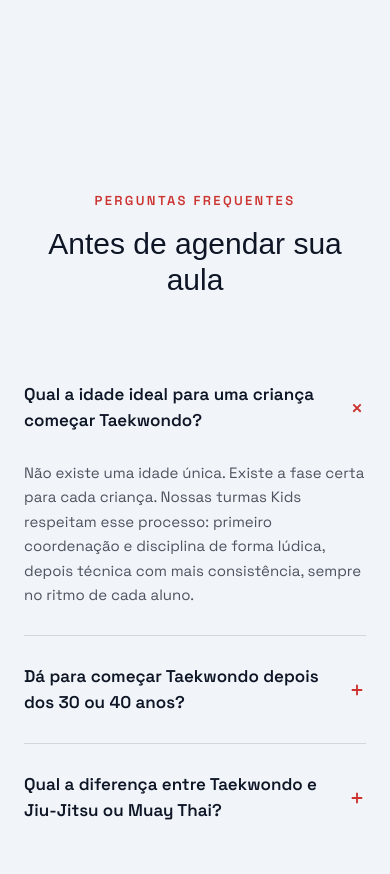
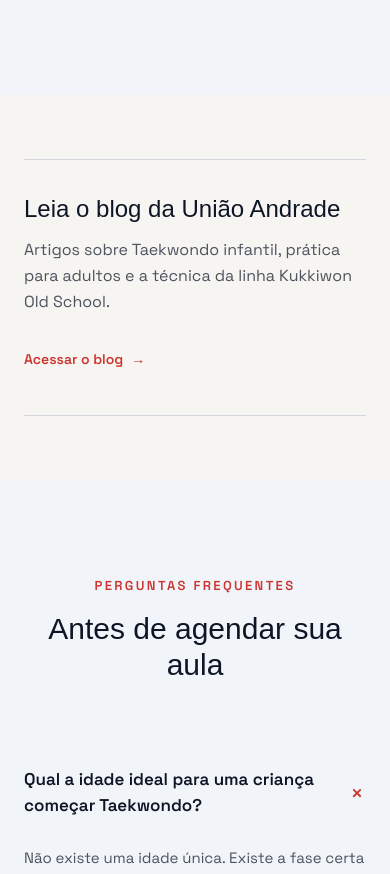
Before and after one commit to marlonballa/uniaoandrade, a Next.js app in the folder frontend/: page / in a window 390 px wide. Shown: the part 11029-11903 px from the top of the page. Built offline with nearby package versions, Linux system fonts and the light colour scheme; a web font is replaced by a local one.

Commit message:
feat: add blog access points

```diff
--- a/frontend/app/page.tsx
+++ b/frontend/app/page.tsx
@@ -293,6 +293,25 @@ export default function Home() {
         <SigaInstagram />
         <Galeria />
 
+        <section className="px-6 py-16 sm:px-10 lg:px-18">
+          <div className="mx-auto flex max-w-[1200px] flex-col gap-5 border-y border-line py-8 sm:flex-row sm:items-center sm:justify-between sm:gap-10">
+            <div className="max-w-[680px]">
+              <h2 className="font-display text-2xl leading-snug text-ink sm:text-3xl">
+                Leia o blog da União Andrade
+              </h2>
+              <p className="mt-3 font-sans text-base leading-relaxed text-muted">
+                Artigos sobre Taekwondo infantil, prática para adultos e a técnica da linha Kukkiwon Old School.
+              </p>
+            </div>
+            <Link
+              href="/blog"
+              className="inline-flex min-h-12 shrink-0 items-center font-sans text-sm font-semibold text-red transition-colors hover:text-red-deep focus-visible:outline-2 focus-visible:outline-offset-4 focus-visible:outline-red"
+            >
+              Acessar o blog <span aria-hidden="true" className="ml-2">→</span>
+            </Link>
+          </div>
+        </section>
+
         <Faq
           items={FAQ_HOME}
           heading="Antes de agendar sua aula"
--- a/frontend/lib/routes.ts
+++ b/frontend/lib/routes.ts
@@ -108,8 +108,10 @@ const P0_HREFS = [
   "/contato",
 ];
 
-// Nav principal (header): só as páginas P0, para não sobrecarregar o menu.
-export const NAV_LINKS = ROUTES.filter((r) => P0_HREFS.includes(r.href));
+// Nav principal: páginas P0 + acesso direto ao blog.
+export const NAV_LINKS = ROUTES.filter(
+  (r) => P0_HREFS.includes(r.href) || r.href === "/blog",
+);
 
 // Nav do rodapé: as páginas P0 + Artes Marciais (única página P1 com link no rodapé) + Blog.
 export const FOOTER_LINKS = ROUTES.filter(
```
Also changed, not shown: 2 other files (tests, documents, lock files or other folders).
